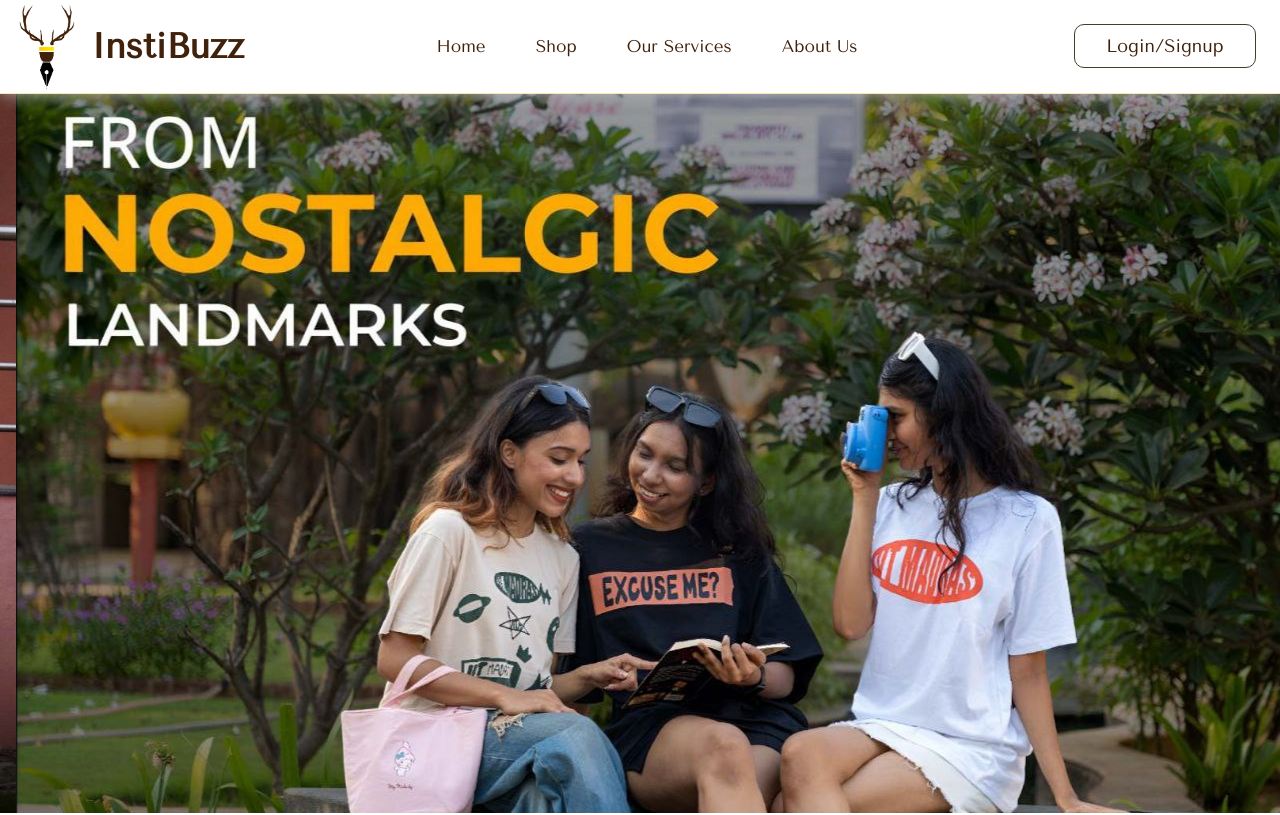
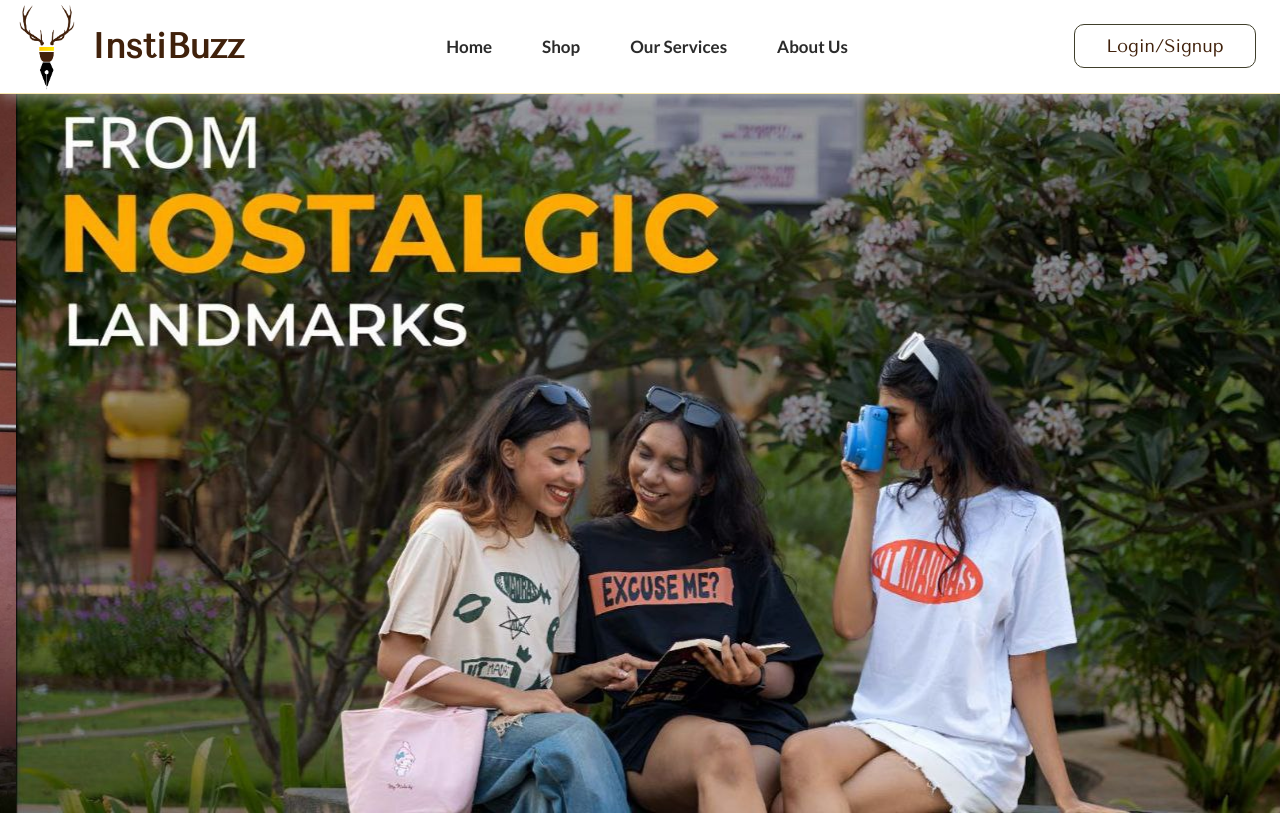
Before and after one commit to Insti-Buzz/website-client, a React (Create React App) app: page / in a window 1280 px wide. Shown: the top 815 px of the page. Built offline with nearby package versions, Linux system fonts and the light colour scheme.

Commit message:
minor changes to navbar font

```diff
--- a/src/components/MainContainer.js
+++ b/src/components/MainContainer.js
@@ -5,13 +5,11 @@ import Navbar from './Navbar'
 import Footer from './Footer'
 
 function MainContainer({profileProps}) {
-    // const auth = localStorage.getItem('userEmail')
-    // const token = localStorage.getItem('token')
 
     const outletRef = useRef(null);
     useEffect(() => {
         const handleClickOnOutlet = () => {
-            console.log("clickkkk")
+            // console.log("clickkkk")
             if (!profileProps.profileDropDownHeight.open) {
                 profileProps.profileDropDownClose();
             }
@@ -23,7 +21,7 @@ function MainContainer({profileProps}) {
         }
         return () => {
             if (mainContainerComp) {
-                mainContainerComp.removeEventListener('click',handleClickOnOutlet)
+                mainContainerComp.removeEventListener('click', handleClickOnOutlet);
             }
         };
     }, []);
--- a/src/css/Navbar.css
+++ b/src/css/Navbar.css
@@ -78,9 +78,9 @@ fa{
     /* width:150px; */
     justify-content: center;
     align-items: center;
-    border: 1px solid #40210b;
+    border: 1px solid black;
     /* text-decoration: none; */
-    color:#40210b;
+    color:#2b2b2b;
     /* font-size: 16px; */
     border-radius: 15px;
     transition: 600ms;
@@ -114,7 +114,7 @@ fa{
     padding: 8px;
     padding-top: 7px;
     font-size: 20px;
-    color:#40210b;
+    color:black;
     border: 0;
     background-color: white;
 }
@@ -146,8 +146,10 @@ fa{
     /* width: 16%; */
     text-align: center ;
     text-decoration: none;
-    color: #40210b;
+    color: #2B2B2B;
     font-size: 17px;
+    font-family: lato;
+    font-weight: 600;
 }
 
 .nav-navbar .nav-center .nav-center-content a:hover{
@@ -184,7 +186,7 @@ fa{
     transition: 0.6s;
     overflow: hidden;
     background-color: #FCFCFC;
-    color: #40210b;
+    /* color: #40210b; */
     /* box-shadow: 1px 1px 12px 1px rgba(0, 0, 0, 0.482); */
     /* box-shadow: 1px 1px 12px 1px transparent; */
     /* padding: 10px; */
```
